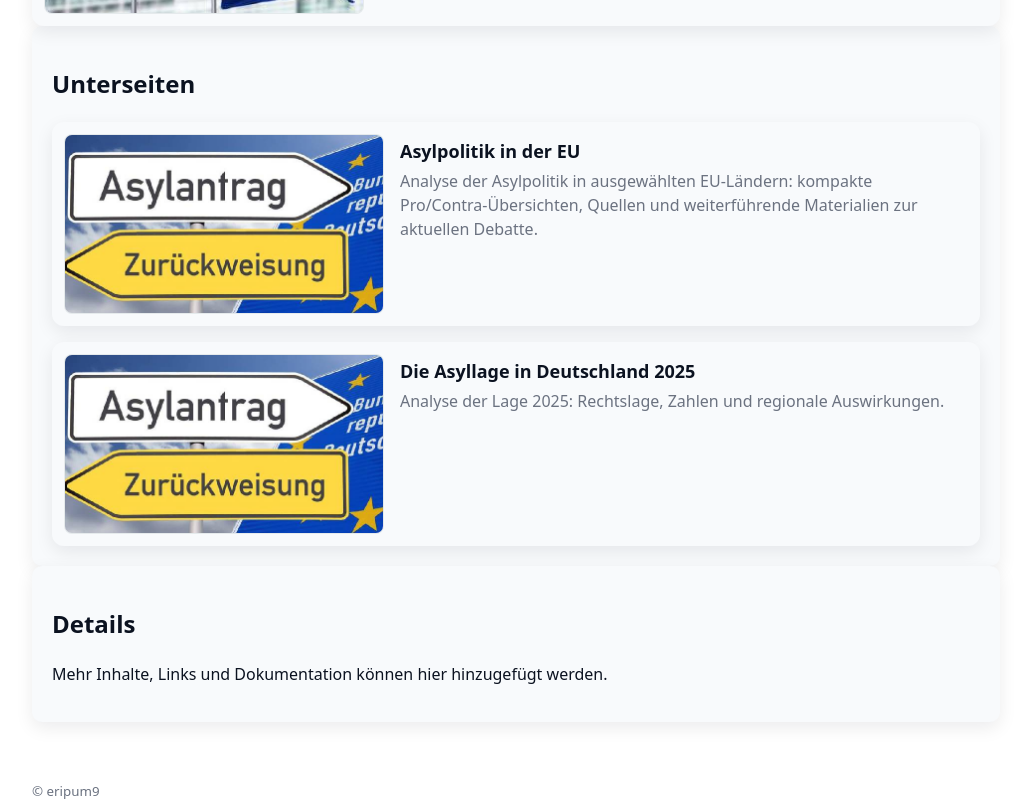
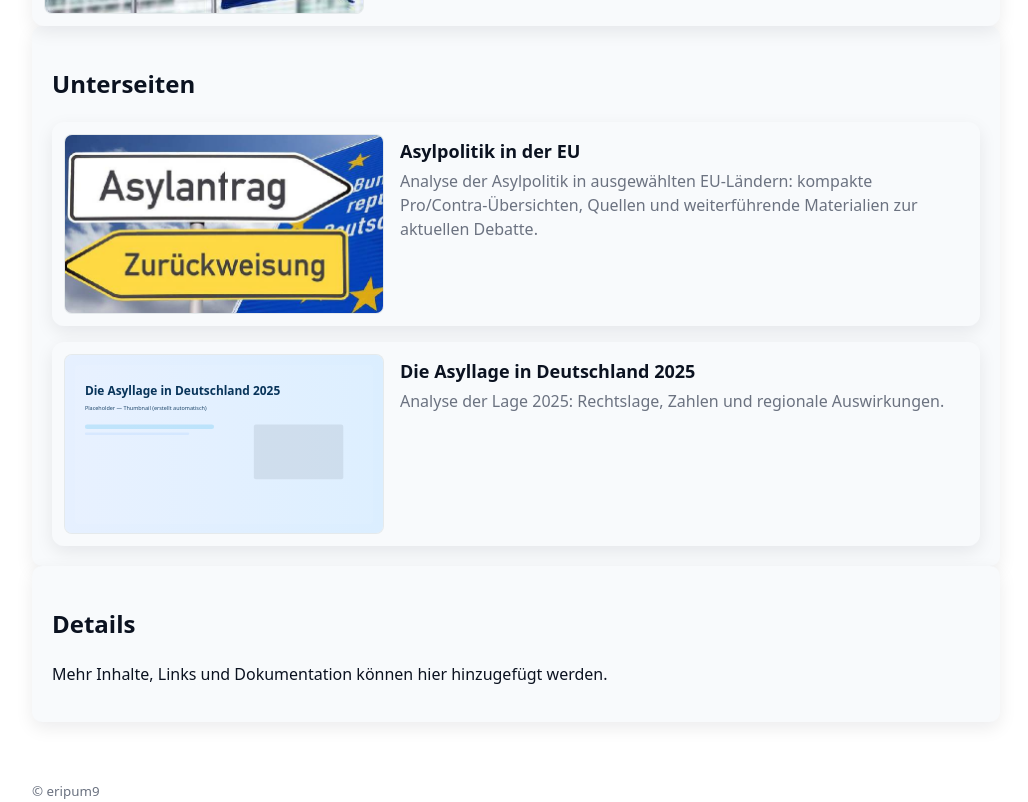
Before and after one commit to eripum9/school, a plain HTML site: page Europa-Projekt/index.html in a window 1280 px wide. Shown: the part 279-1081 px from the top of the page, without its empty margins (124-1152 px from the left). Drawn offline with Linux system fonts and the light colour scheme.

Commit message:
Add placeholder thumbnail for asyl-de2025 and use it in Europa‑Projekt index

```diff
--- a/Europa-Projekt/index.html
+++ b/Europa-Projekt/index.html
@@ -48,7 +48,7 @@
 
         <div class="card project" role="listitem" style="--i:2">
           <a class="project-link" href="asyl-de2025/">
-            <img src="../assets/images/asyl-thumb.jpg" loading="lazy" class="project-thumb" alt="Die Asyllage in Deutschland 2025 Thumbnail" />
+            <img src="../assets/images/asyl-de2025-thumb.svg" loading="lazy" class="project-thumb" alt="Die Asyllage in Deutschland 2025 Thumbnail" />
             <div class="project-body">
               <h2>Die Asyllage in Deutschland 2025</h2>
               <p class="project-desc">Analyse der Lage 2025: Rechtslage, Zahlen und regionale Auswirkungen.</p>
```
Also changed, not shown: assets/images/asyl-de2025-thumb.svg (added).
